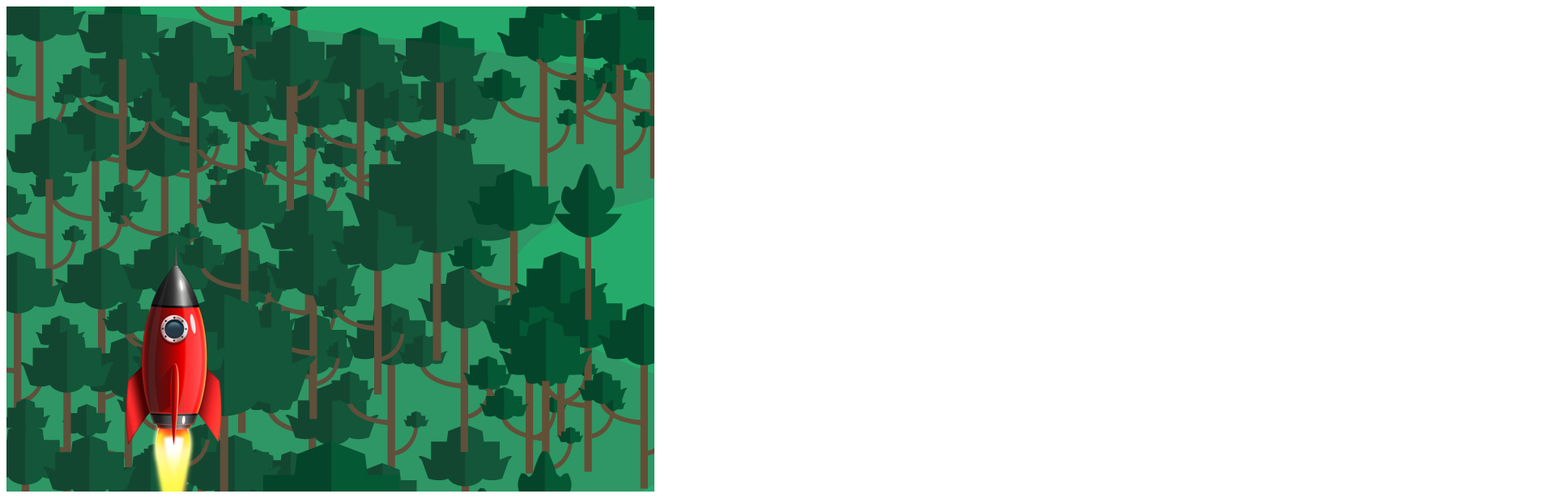
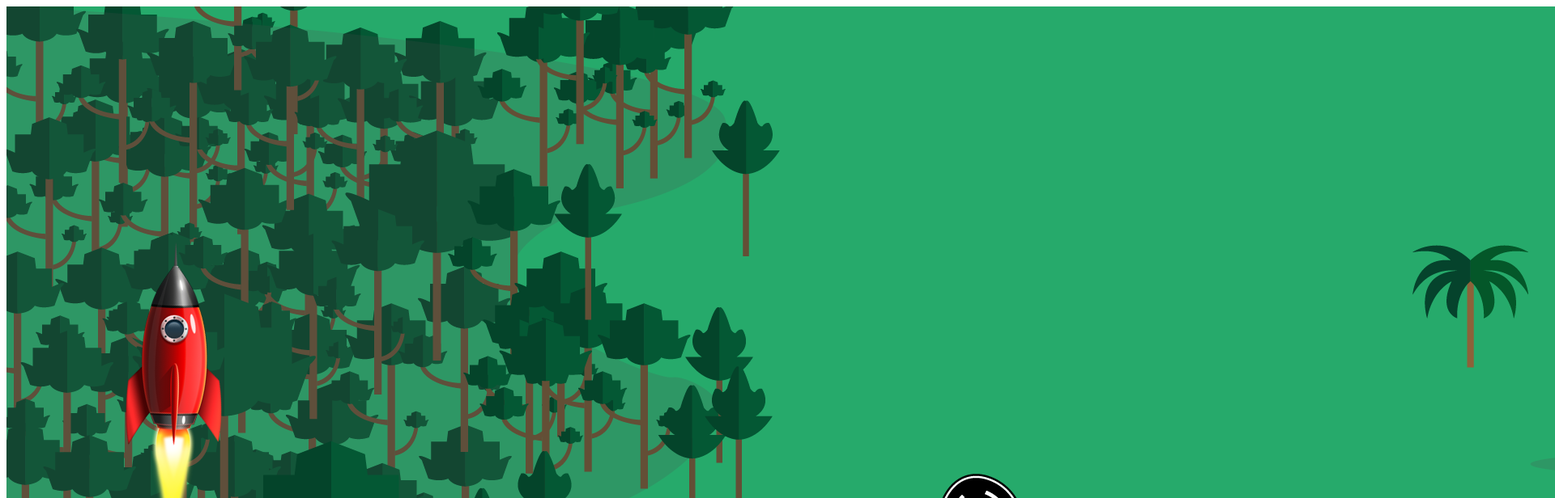
Before and after one commit to Diuda/TT17Website, a plain HTML site: page index.html in a window 1280 px wide. Shown: the top 616 px of the page at 81% size, 1920 px wide, since content can reach past the window. Drawn offline with Linux system fonts and the light colour scheme; animation ran at ten frames a second.

Commit message:
fixed map problem and right arrow key

```diff
--- a/index.html
+++ b/index.html
@@ -11,6 +11,13 @@
 	<!-- <div id="content/"></div> -->
 	<!-- <div id="rocket-container"></div> -->
 </body>
-
+<script type="text/javascript">
+	window.addEventListener("keydown", function(e) {
+    // space and arrow keys
+    if([32, 37, 38, 39, 40].indexOf(e.keyCode) > -1) {
+        e.preventDefault();
+    }
+}, false);
+</script>
 
 </html>
--- a/main.js
+++ b/main.js
@@ -1,4 +1,4 @@
-var myGame = new Kiwi.Game( null, null, null, { renderer: Kiwi.RENDERER_CANVAS } );
+var myGame = new Kiwi.Game( null, null, null, { renderer: Kiwi.RENDERER_CANVAS, width: 3263, height: 4867 } );
 
 myGame.states.addState( loadingState );
 myGame.states.addState( state1 );
--- a/state1.js
+++ b/state1.js
@@ -1,4 +1,11 @@
 var state1 = new Kiwi.State( "state1" );
+
+
+state1.init = function () {
+    this.game.stage.width = 4689;
+    this.game.stage.height = 5000;
+}
+
 
 state1.create = function() {
 	Kiwi.State.prototype.create.call( this );
@@ -68,7 +75,7 @@ state1.update = function() {
 	}
 	else if ( this.rightKey.isDown ) {
 
-		if ( this.character.transform.x < 600 ) {
+		if ( this.character.transform.x < 5000 ) {
 			this.character.transform.x += 3;
 		}
 		if ( this.character.animation.currentAnimation.name !== "moveright" ) {
```
